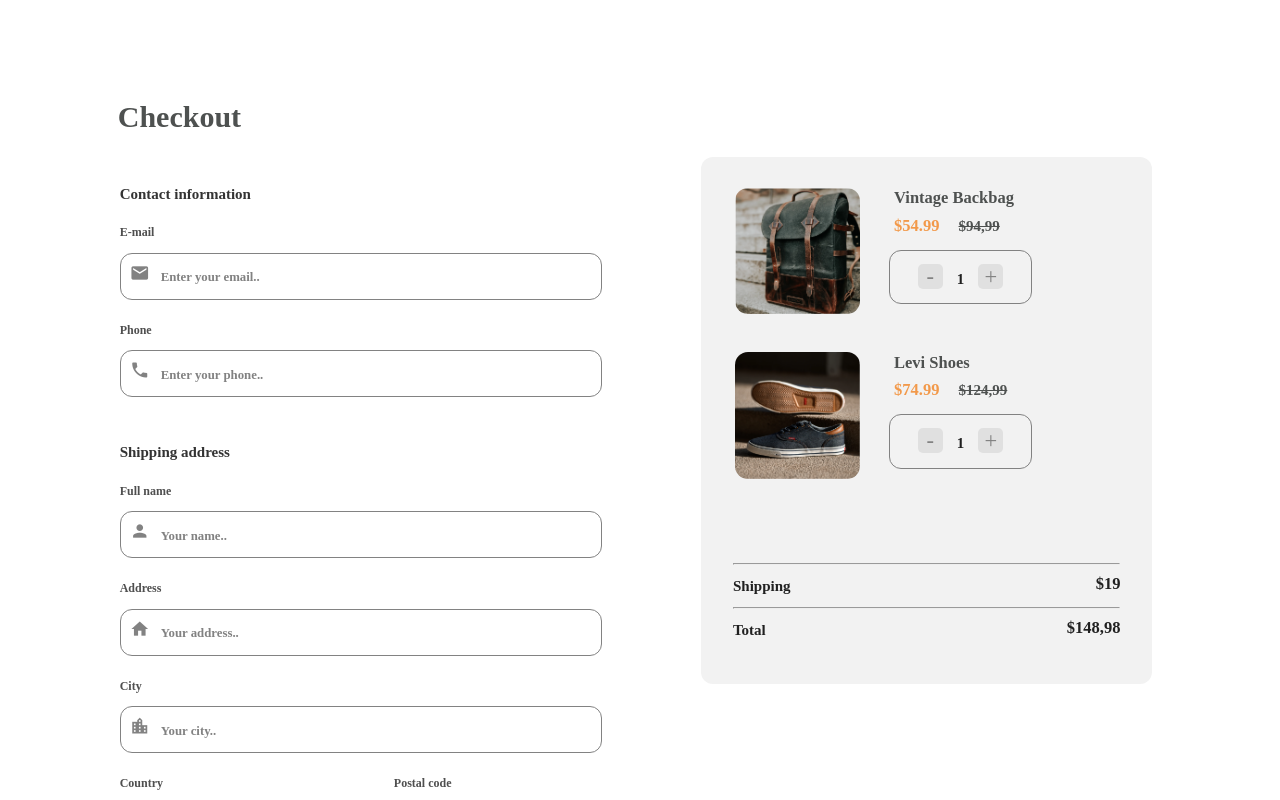
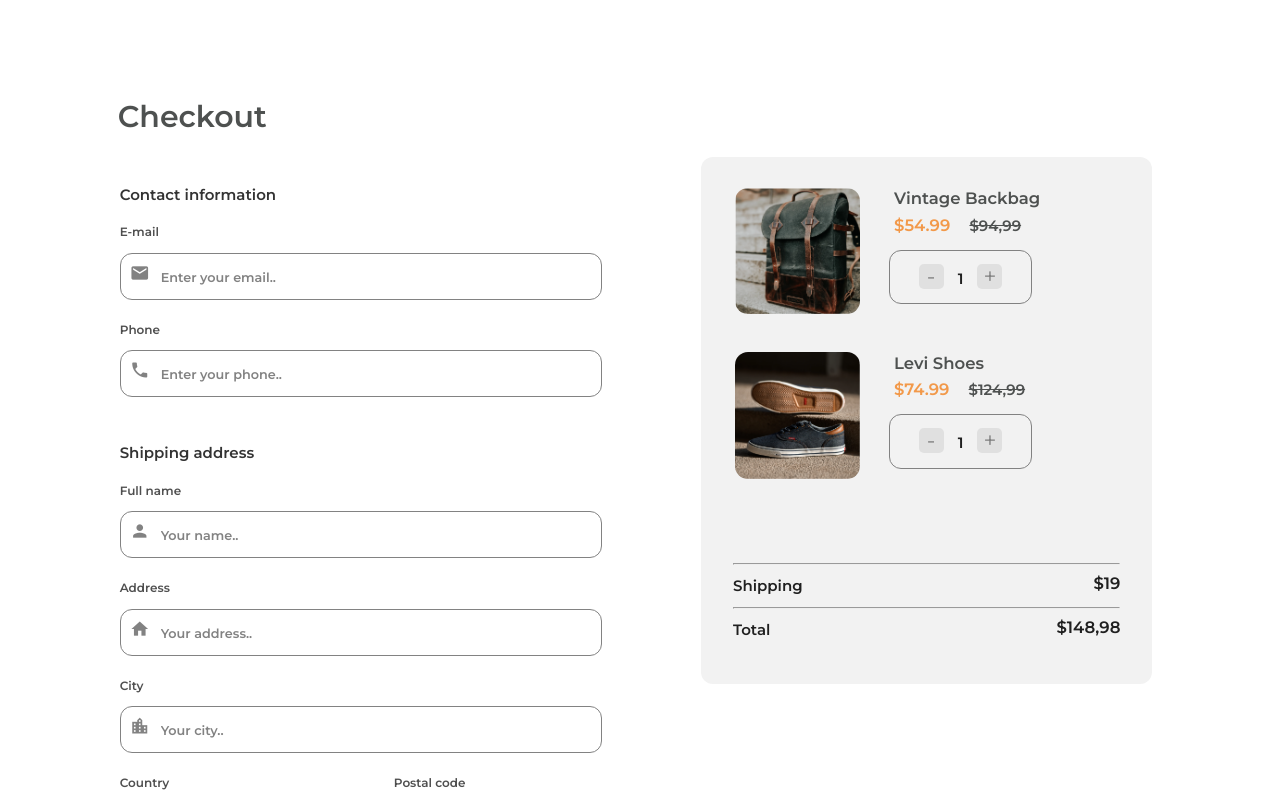
Before and after one commit to juanmiguelruiz/checkout-page, a Vue app: page / in a window 1280 px wide. Shown: the top 800 px of the page. Built offline with nearby package versions, Linux system fonts and the light colour scheme.

Commit message:
Montserrat Font

```diff
--- a/src/App.css
+++ b/src/App.css
@@ -1,3 +1,6 @@
+@import url(https://fonts.googleapis.com/css?family=Montserrat:100,200,300,400,500,600,700,800,900);
+
+
 h1 {
   font-family: Montserrat;
   font-style: normal;
```
Also changed, not shown: 1 other file (tests, documents, lock files or other folders).
